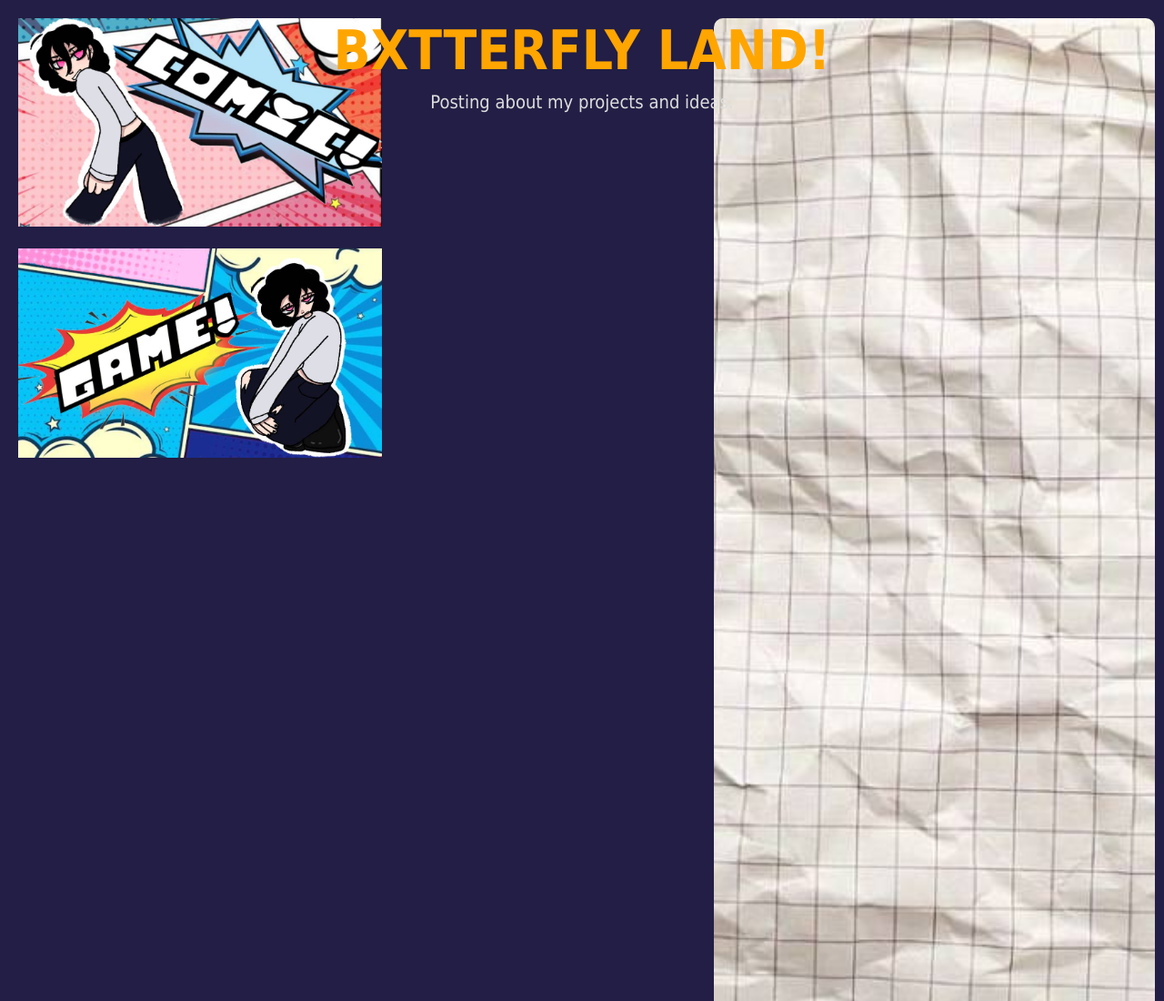
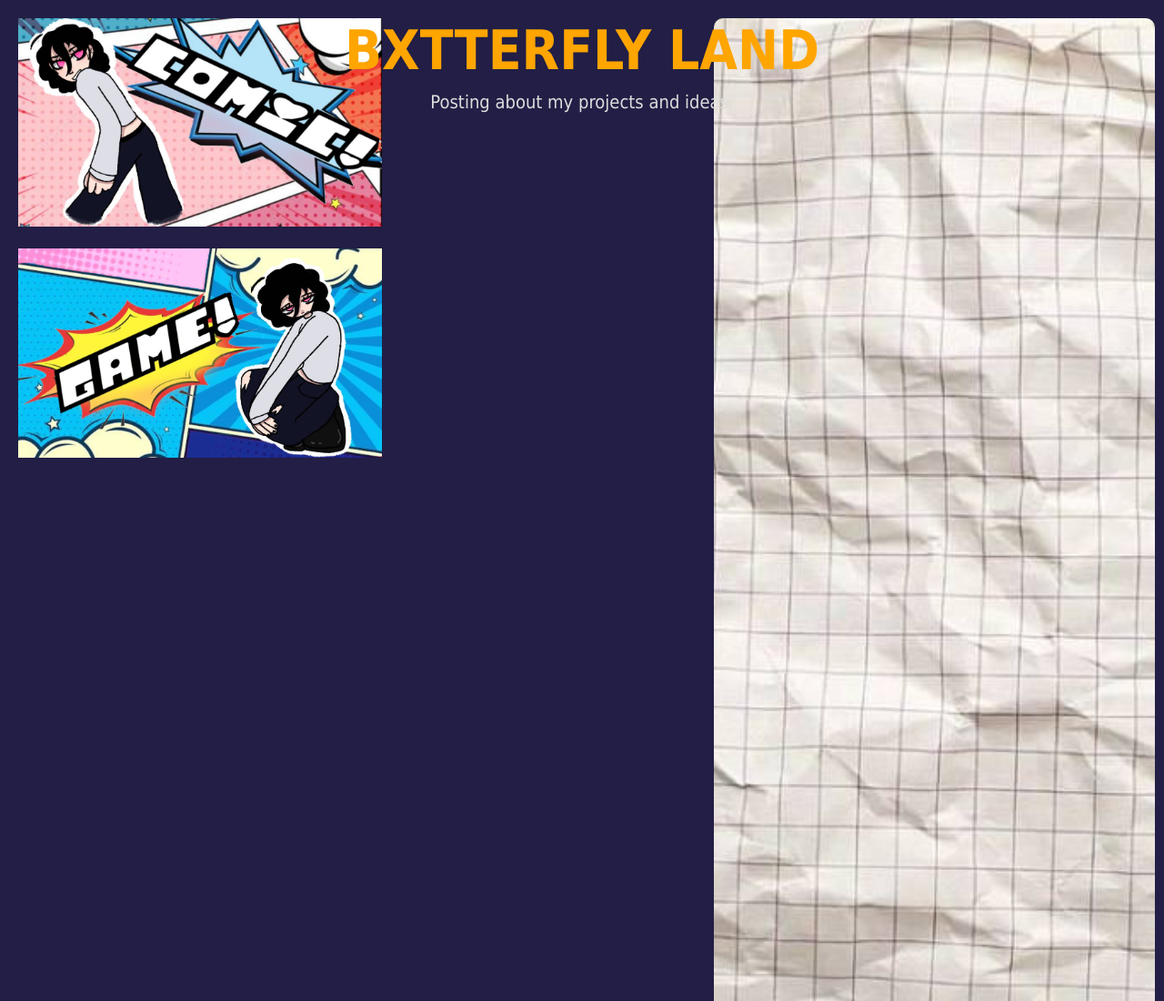
Before and after one commit to butterflyroom/butterflyroom.github.io, a plain HTML site: page index.html in a window 1280 px wide. Shown: the top 1100 px of the page at 91% size. Drawn offline with Linux system fonts and the light colour scheme.

Commit message:
Update index.html

```diff
--- a/index.html
+++ b/index.html
@@ -80,7 +80,7 @@
 </head>
 <body>
   <div class="header">
-    <h1>BXTTERFLY LAND!</h1>
+    <h1>BXTTERFLY LAND  </h1>
     <p>Posting about my projects and ideas.</p>
   </div>
   <div class="main-container">
```
